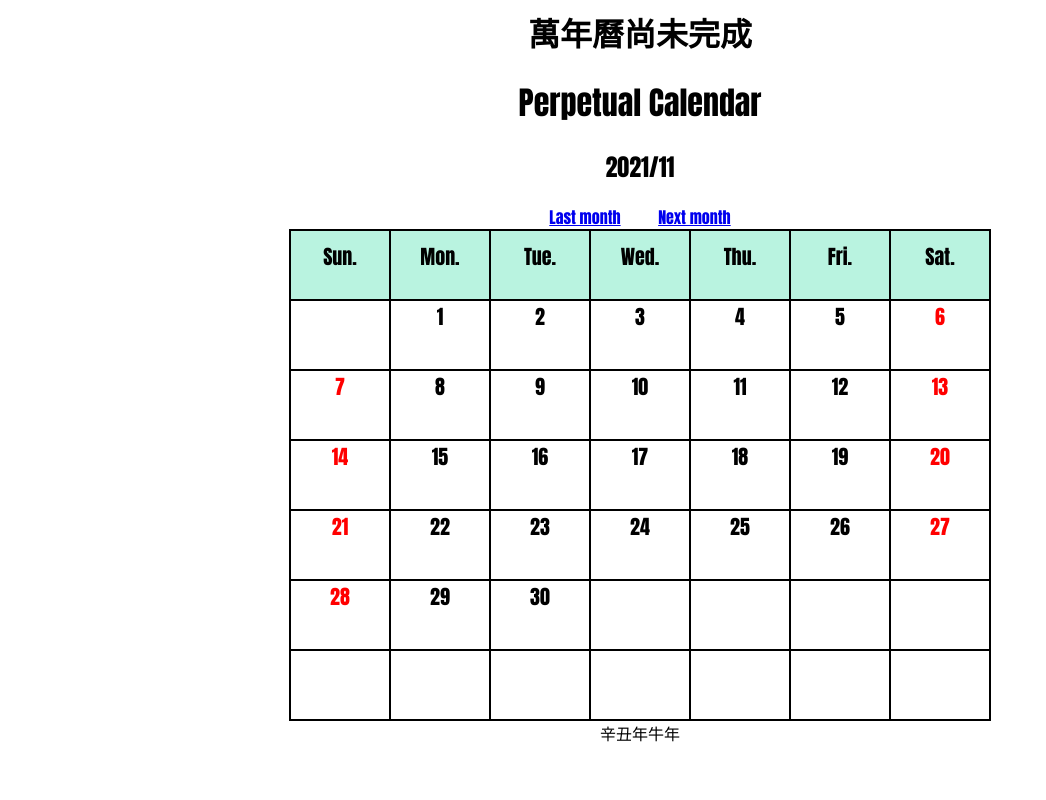
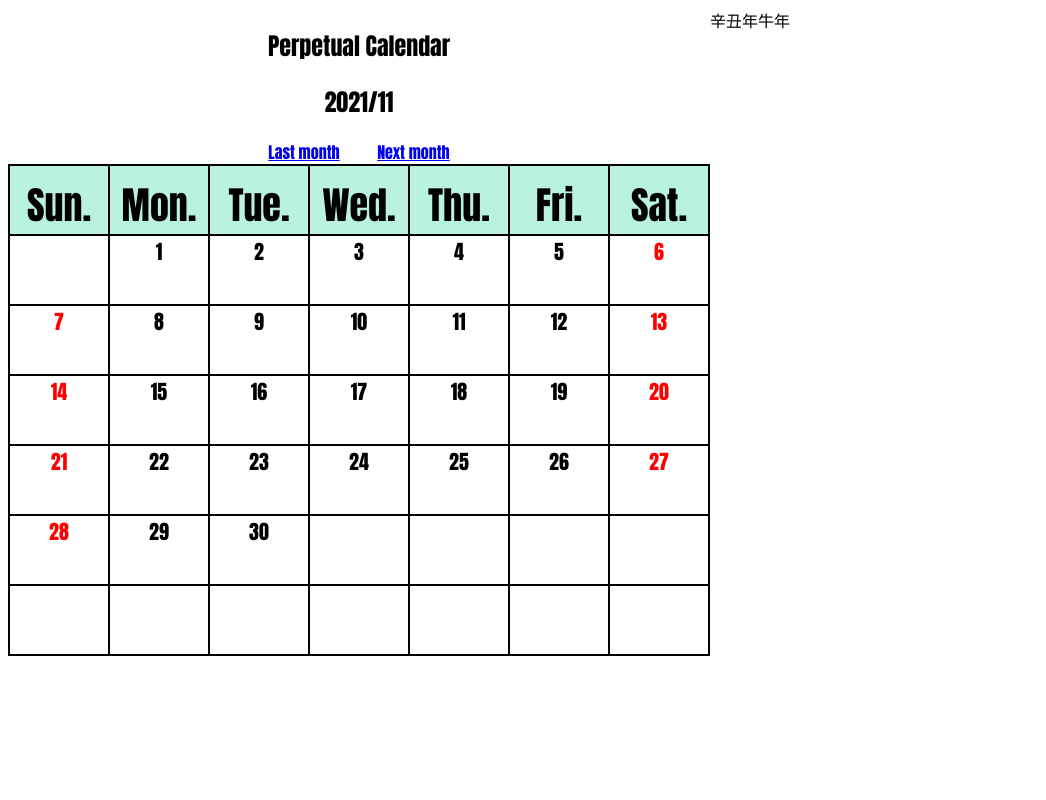
Before and after one commit to mooncactusmoon/calendarByPHP, a PHP site: page /index.php in a window 1280 px wide. Shown: the whole page, without its empty margins (0-1046 px from the left). Run offline with PHP 8.4, Linux system fonts and the light colour scheme.

Commit message:
簡易排版

```diff
--- a/index.php
+++ b/index.php
@@ -4,7 +4,6 @@
    /*請在這裹撰寫你的CSS*/
    *{
             box-sizing: border-box;
-            text-align: center;
             font-family: Impact,Comic Sans MS,'monospace';
         }
         .div1{
@@ -24,20 +23,20 @@
             border: 1px solid black;
             display: inline-block;
             font-size: 20px;
-
+            text-align: center;
         }
         .cell:hover{
             background-color: #FFEBCD;
         }
         .weeks{
             background-color: rgb(185, 243, 224);
-            font-size: 25px;
+            font-size: 38px;
             padding-top: 10px;
             width: 100px;
             height: 70px;
             border: 1px solid black;
             display: inline-block;
-            font-size: 20px;
+            text-align: center;
         }
         .cell0,.cell6{
             color: rgb(255, 0, 0);
@@ -47,15 +46,27 @@
             font-size: 16px;
             font-weight: 900;
         }
+        .div-title{
+            text-align: center;
+        }
+        .main{
+            display: flex;
+
+        }
+        .section{
+            flex-basis: 50%;
+        }
+        .aside{
+            flex-basis: 50%;
+
+        }
   </style>
-<body>
-<h1>萬年曆尚未完成</h1>
+<body class="main">
 <?php
 /*請在這裹撰寫你的萬年曆程式碼*/
 ?>
-
 <?php
-//需要再新增紀念日//
+//新增紀念日//
     $specialDate = [
         '1-1' => '元旦',
         '2-14' => '西洋情人節',
@@ -121,7 +132,9 @@
  //30天的有:4.6.9.11
  //閏年2月29天。非閏年2月28天
 ?>
-<div>
+
+<section class="section">
+<div class="div-title">
         <h1>Perpetual Calendar</h1>
     <h2><?=$year;?>/<?=$month;?></h3>
     <a href="index.php?year=<?=$lastyear;?>&month=<?=$lastmonth;?>">Last month</a>
@@ -181,6 +194,8 @@ for($i=0;$i<7;$i++){
  }
  echo "</div>";
  ?>
+ </section>
+ <aside class="aside">
 <?php
 //天干地支年，西元4年為第一個甲子年
 $sky=['甲', '乙', '丙', '丁', '戊', '己', '庚', '辛', '壬', '癸'];
@@ -198,5 +213,6 @@ $animal=['鼠','牛','虎','兔','龍','蛇','馬','羊','猴','雞','狗','豬'
 echo $zodiac[($year-4)%60] . '年';
 echo $animal[($year-4)%12] . '年';
 ?>
+</aside>
 </body>
 <html>
```
Lines whose indentation alone changed are shown as unchanged.
